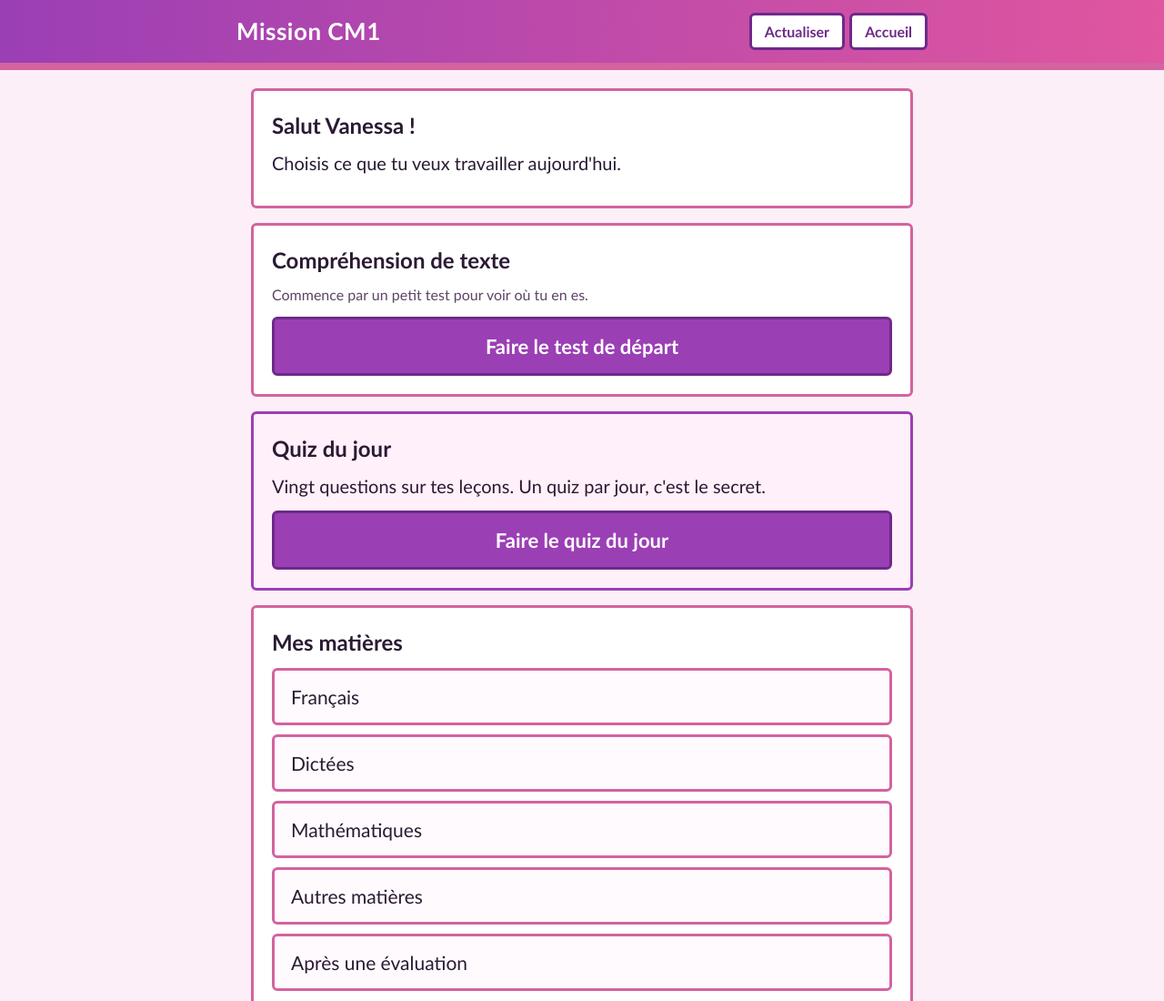
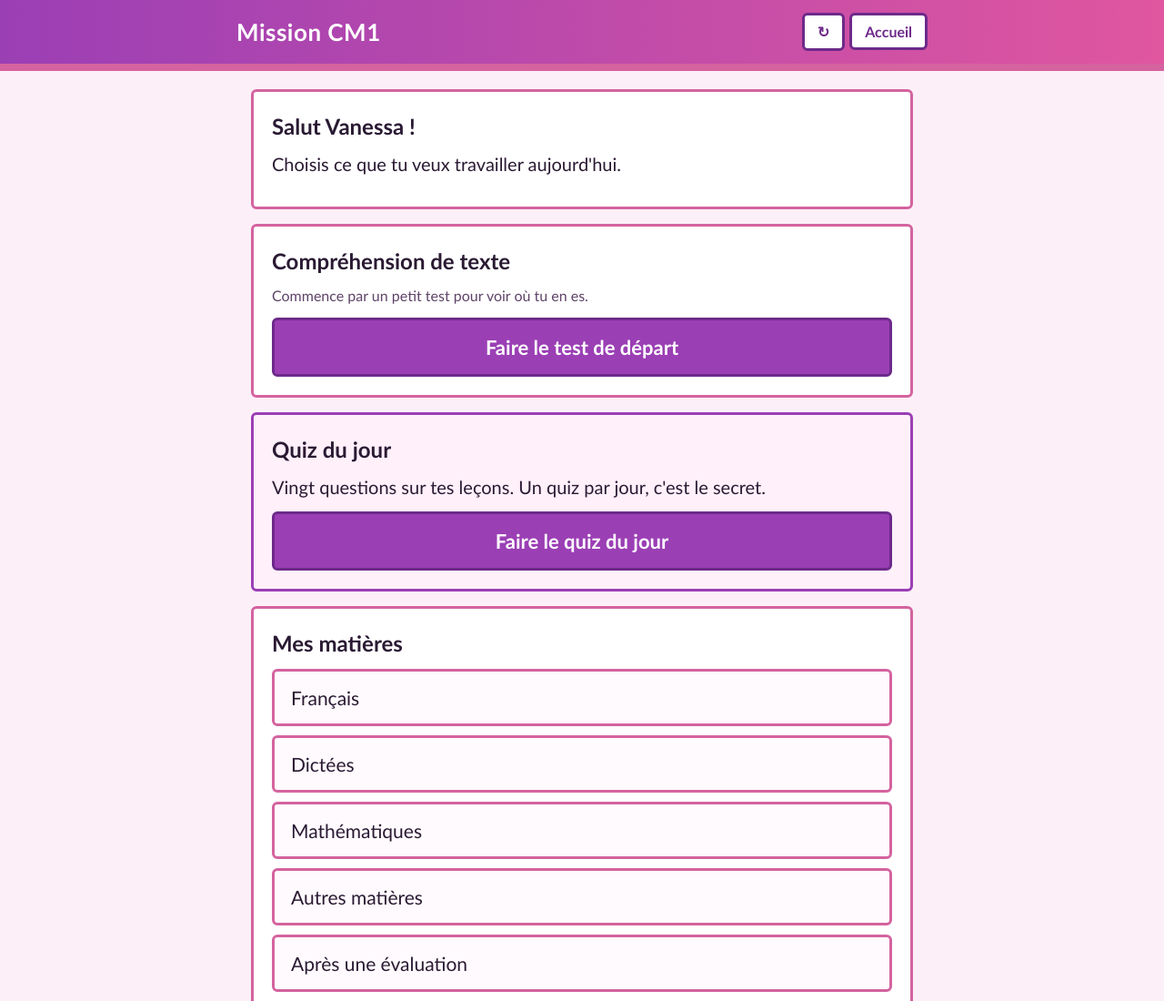
Before and after one commit to yesuzanne-tech/vanessa-cm1, a plain HTML site: page index.html in a window 1280 px wide. Shown: the top 1100 px of the page at 91% size. Drawn offline with Linux system fonts and the light colour scheme; no server answers.

Commit message:
V1.0 : bouton Actualiser en icône
Co-Authored-By: Claude Sonnet 5.5 <noreply@anthropic.com>
Claude-Session: https://claude.ai/code/session_01RZ6mJKn3TjqtTwjwjQHpa7

```diff
--- a/index.html
+++ b/index.html
@@ -123,7 +123,7 @@ input.mot:focus { outline: 4px solid var(--or); outline-offset: 2px; }
 </style>
 </head>
 <body>
-<div class="bandeau"><div class="bandeau-in"><h1 class="titre">Mission CM1</h1><span><button class="petit-bouton" id="b-maj" type="button">Actualiser</button> <button class="petit-bouton" id="b-home" type="button">Accueil</button></span></div></div>
+<div class="bandeau"><div class="bandeau-in"><h1 class="titre">Mission CM1</h1><span><button class="petit-bouton" id="b-maj" type="button" aria-label="Actualiser" title="Actualiser">&#8635;</button> <button class="petit-bouton" id="b-home" type="button">Accueil</button></span></div></div>
 <main id="app"></main>
 <div class="pied" id="version"></div>
 
```
